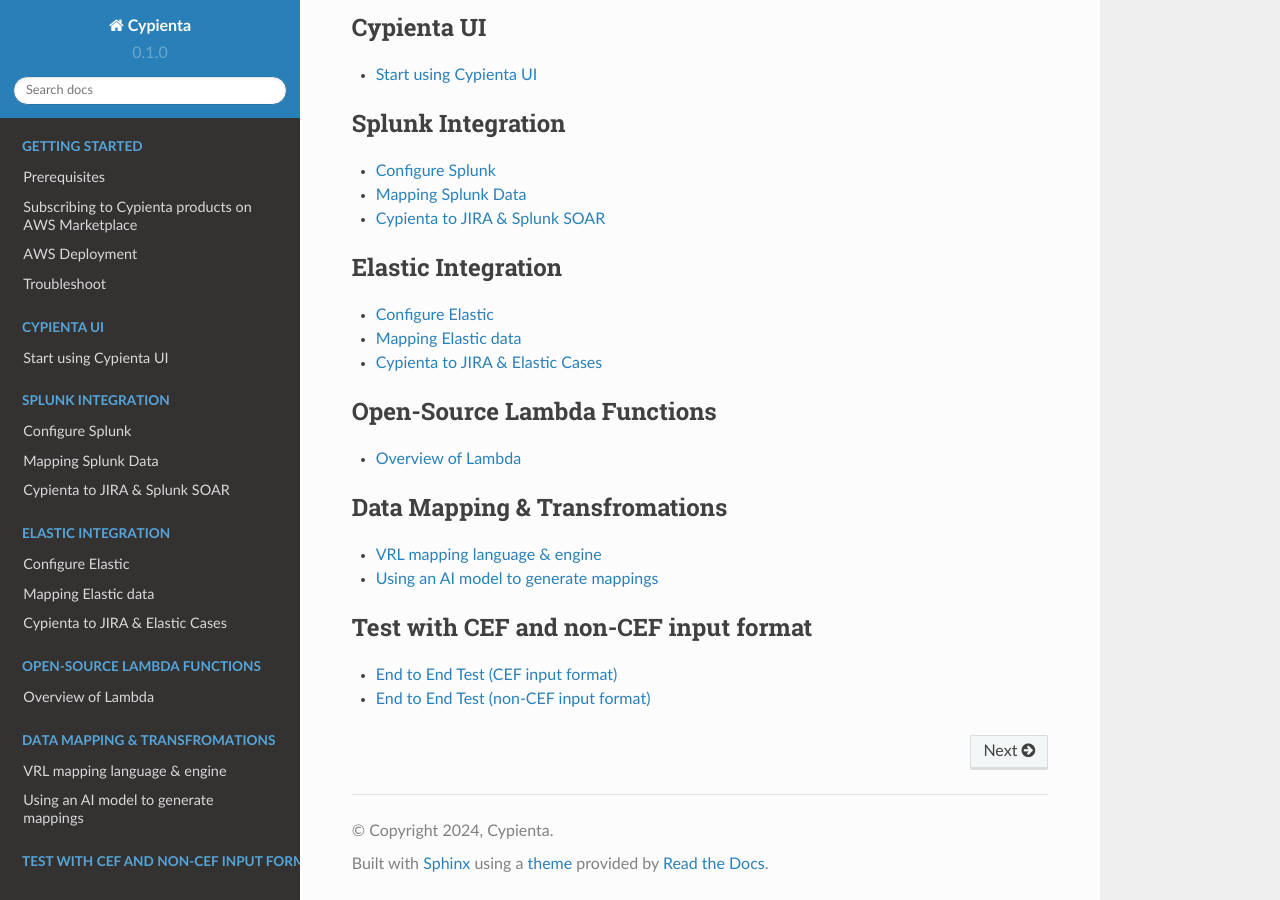
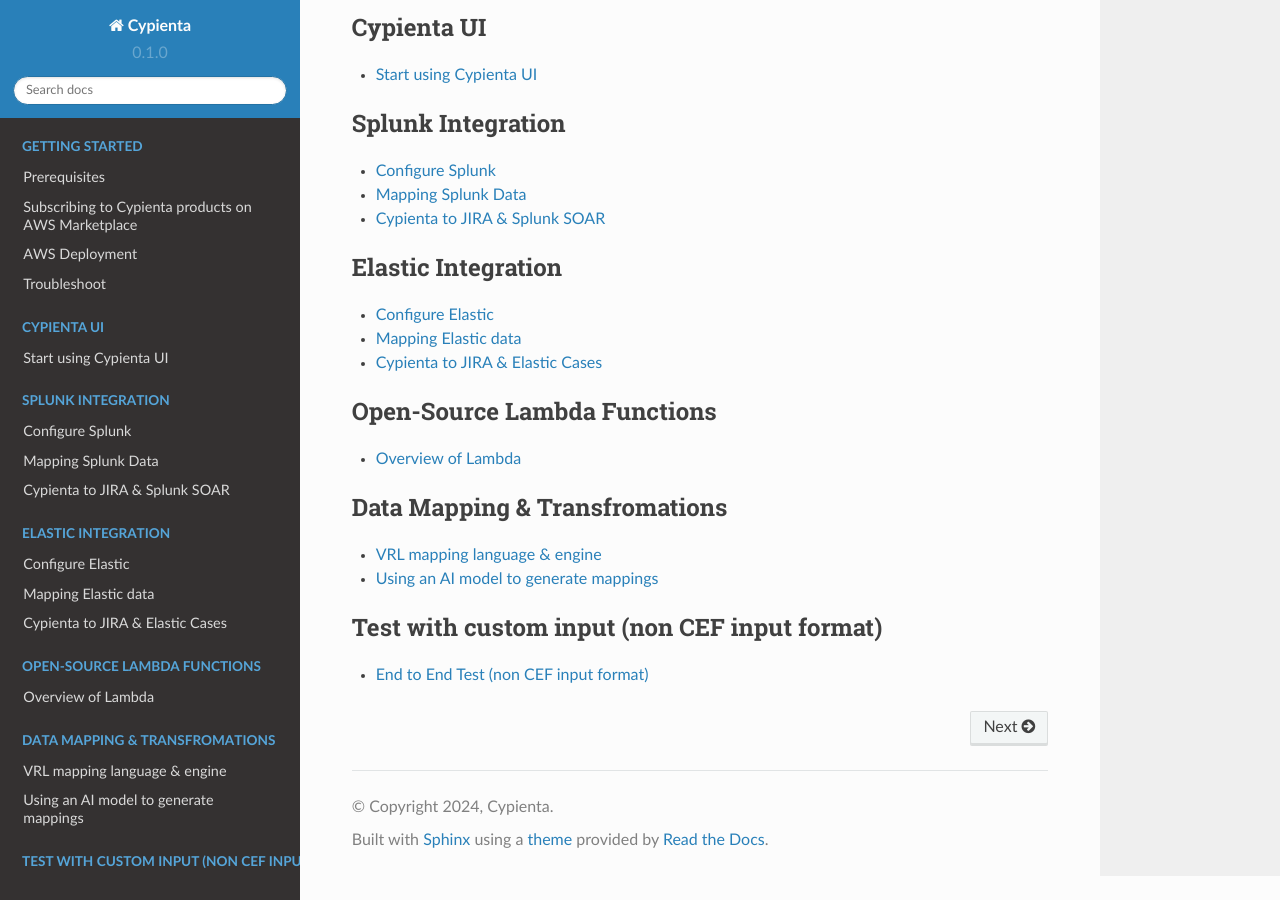
Before and after one commit to cypienta/docs, a Sphinx documentation site: the page built from docs/source/index.rst, in a window 1280 px wide and 900 px high, scrolled down 649 px. Built offline with Sphinx 7.4.7 and the Read the Docs theme 2.0.0, drawn with Linux system fonts in a browser that asks for light colours.

Commit message:
Revert "CD-7: sample input for cef and non cef input format"
This reverts commit eb6649193d260036701a32748e2e28812c71c189.

```diff
--- a/docs/source/getting_started/end_to_end_test.rst
+++ b/docs/source/getting_started/end_to_end_test.rst
@@ -1,4 +1,4 @@
-End to End Test (non-CEF input format)
+End to End Test (non CEF input format)
 ==================================================
 
 How to test end-to-end
--- a/docs/source/index.rst
+++ b/docs/source/index.rst
@@ -58,7 +58,6 @@
 
 .. toctree::
     :maxdepth: 1
-    :caption: Test with CEF and non-CEF input format
+    :caption: Test with custom input (non CEF input format)
 
-    getting_started/end_to_end_test_cef
     getting_started/end_to_end_test
```
Also changed, not shown: other parts of docs/source/getting_started/end_to_end_test.rst (+2 -2 lines), docs/source/getting_started/end_to_end_test_cef.rst (deleted, +0 -56 lines).
